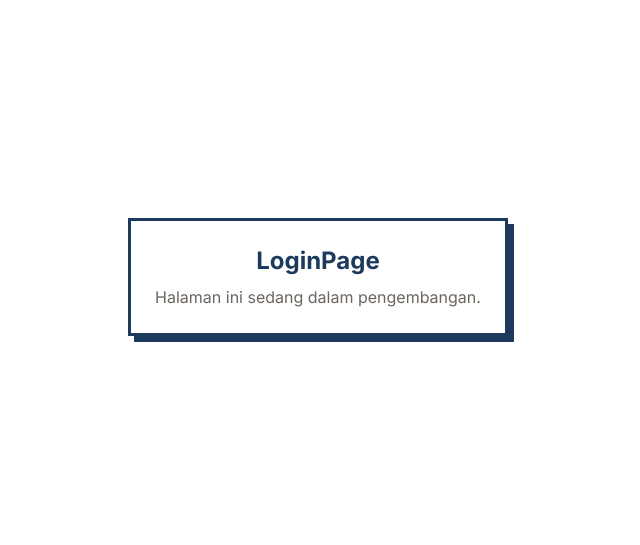
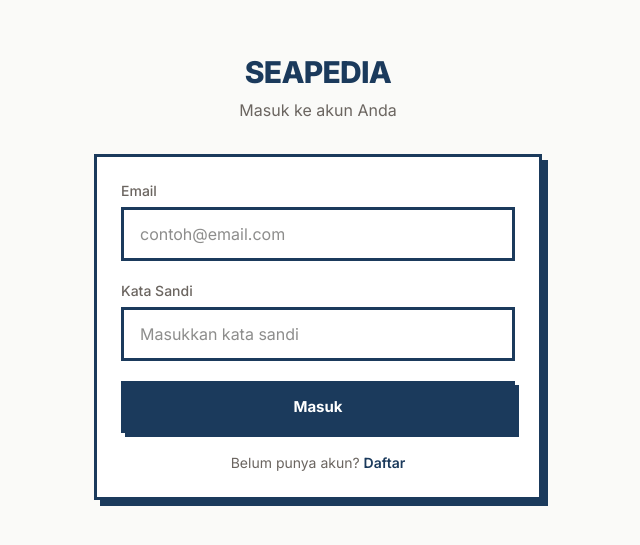
Before and after one commit to saputt/Seapedia-FE, a React (Vite) app: page /auth/login in a window 1280 px wide. Shown: the part 123-668 px from the top of the page, without its empty margins (322-962 px from the left). Built offline with nearby package versions, Linux system fonts and the light colour scheme; no server answers.

Commit message:
feat(auth): implement LoginPage with error handling and loading state

```diff
--- a/src/pages/auth/LoginPage.jsx
+++ b/src/pages/auth/LoginPage.jsx
@@ -1,9 +1,100 @@
+import { useState } from "react";
+import { Link, useSearchParams } from "react-router-dom";
+import { useLogin } from "../../features/auth/hooks/useLogin";
+import { getReadableError } from "../../shared/utils/errorMapper";
+
 const LoginPage = () => {
+  const [email, setEmail] = useState("");
+  const [password, setPassword] = useState("");
+  const loginMutation = useLogin();
+  const [searchParams] = useSearchParams();
+  const registered = searchParams.get("registered");
+
+  const handleSubmit = (e) => {
+    e.preventDefault();
+    if (!email || !password) return;
+    loginMutation.mutate({ email, password });
+  };
+
   return (
-    <div className="min-h-screen flex items-center justify-center bg-bg-primary">
-      <div className="card text-center max-w-md">
-        <h2 className="text-2xl font-bold text-brand-deep mb-2">LoginPage</h2>
-        <p className="text-text-secondary">Halaman ini sedang dalam pengembangan.</p>
+    <div className="min-h-screen flex items-center justify-center bg-bg-secondary px-4">
+      <div className="w-full max-w-md">
+        <div className="text-center mb-8">
+          <Link to="/" className="text-brand-deep font-extrabold text-3xl tracking-tight">
+            SEAPEDIA
+          </Link>
+          <p className="text-text-secondary mt-2">Masuk ke akun Anda</p>
+        </div>
+
+        {registered && (
+          <div className="mb-6 p-4 border-[3px] border-success bg-success/5">
+            <p className="text-success font-semibold text-sm">
+              Registrasi berhasil! Silakan masuk dengan akun Anda.
+            </p>
+          </div>
+        )}
+
+        <form onSubmit={handleSubmit} className="card space-y-5">
+          <div>
+            <label className="block text-text-secondary font-medium text-sm mb-1.5">
+              Email
+            </label>
+            <input
+              type="email"
+              value={email}
+              onChange={(e) => setEmail(e.target.value)}
+              className="input-neo w-full"
+              placeholder="contoh@email.com"
+              autoComplete="email"
+              required
+            />
+          </div>
+
+          <div>
+            <label className="block text-text-secondary font-medium text-sm mb-1.5">
+              Kata Sandi
+            </label>
+            <input
+              type="password"
+              value={password}
+              onChange={(e) => setPassword(e.target.value)}
+              className="input-neo w-full"
+              placeholder="Masukkan kata sandi"
+              autoComplete="current-password"
+              required
+            />
+          </div>
+
+          {loginMutation.isError && (
+            <div className="p-3 border-[3px] border-danger bg-danger/5">
+              <p className="text-danger text-sm font-medium">
+                {getReadableError(loginMutation.error)}
+              </p>
+            </div>
+          )}
+
+          <button
+            type="submit"
+            className="btn-primary w-full !py-3 flex items-center justify-center gap-2"
+            disabled={loginMutation.isPending}
+          >
+            {loginMutation.isPending ? (
+              <>
+                <span className="w-4 h-4 border-2 border-white border-t-transparent rounded-full animate-spin" />
+                Memproses...
+              </>
+            ) : (
+              "Masuk"
+            )}
+          </button>
+
+          <p className="text-center text-text-secondary text-sm">
+            Belum punya akun?{" "}
+            <Link to="/auth/register" className="text-brand-deep font-semibold hover:underline">
+              Daftar
+            </Link>
+          </p>
+        </form>
       </div>
     </div>
   );
```
